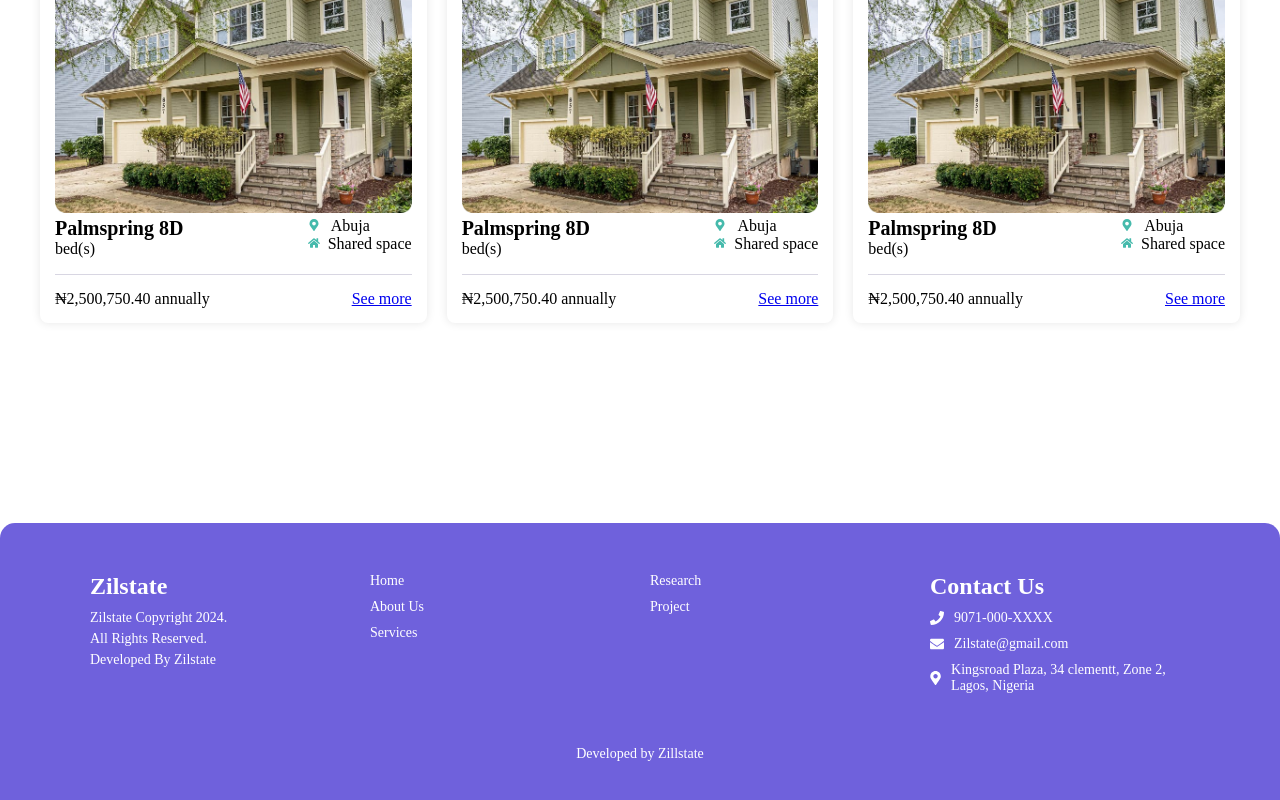
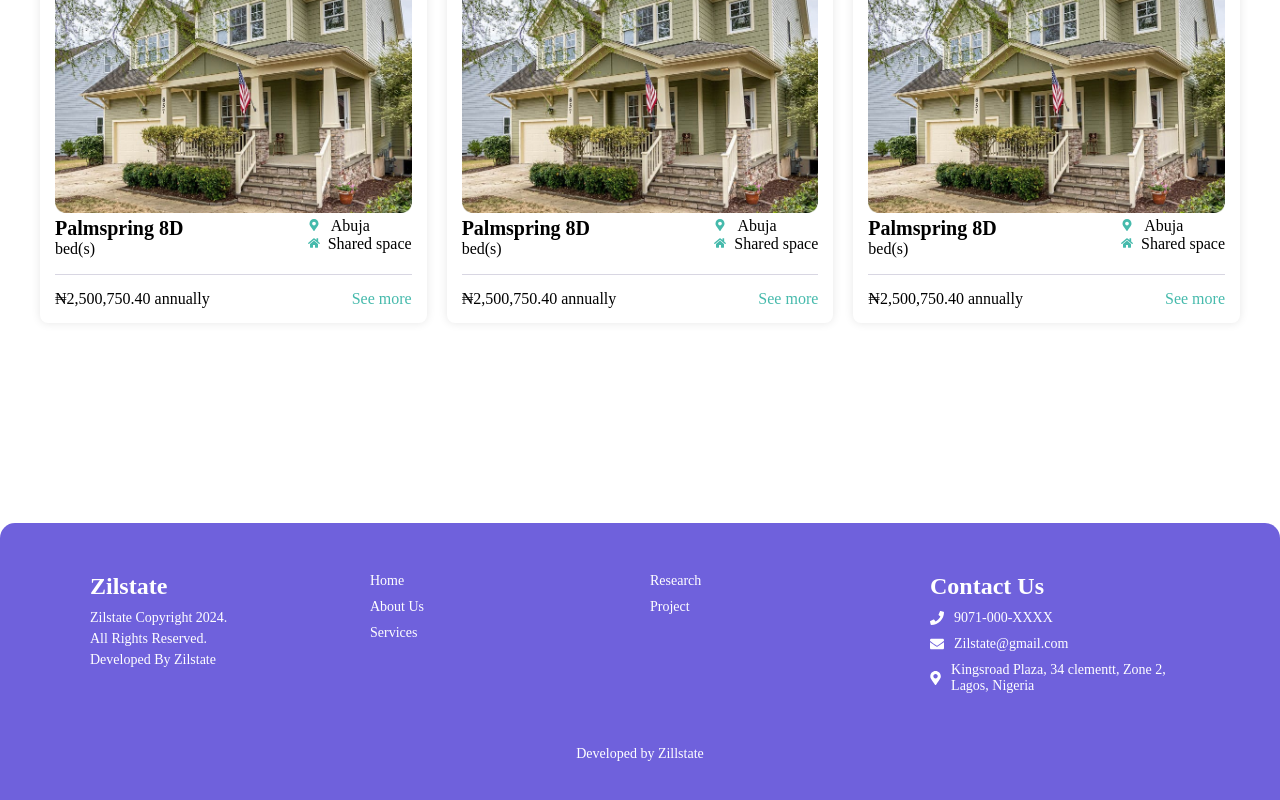
Before and after one commit to Zillstate/Zillstate_solana_hackathon, a React (Create React App) app: page /see-more in a window 1280 px wide. Shown: the part 1444-2244 px from the top of the page. Built offline with nearby package versions, Linux system fonts and the light colour scheme.

Commit message:
content udpate

```diff
--- a/src/Component/SeeMore/Seemore.css
+++ b/src/Component/SeeMore/Seemore.css
@@ -231,6 +231,11 @@
   margin-top: 10px;
 }
 
+.amount a{
+  color: #46BAAC;
+  text-decoration: none;
+}
+
 /* .see-more-btn {
   background-color: transparent;
   color: blue;
```
